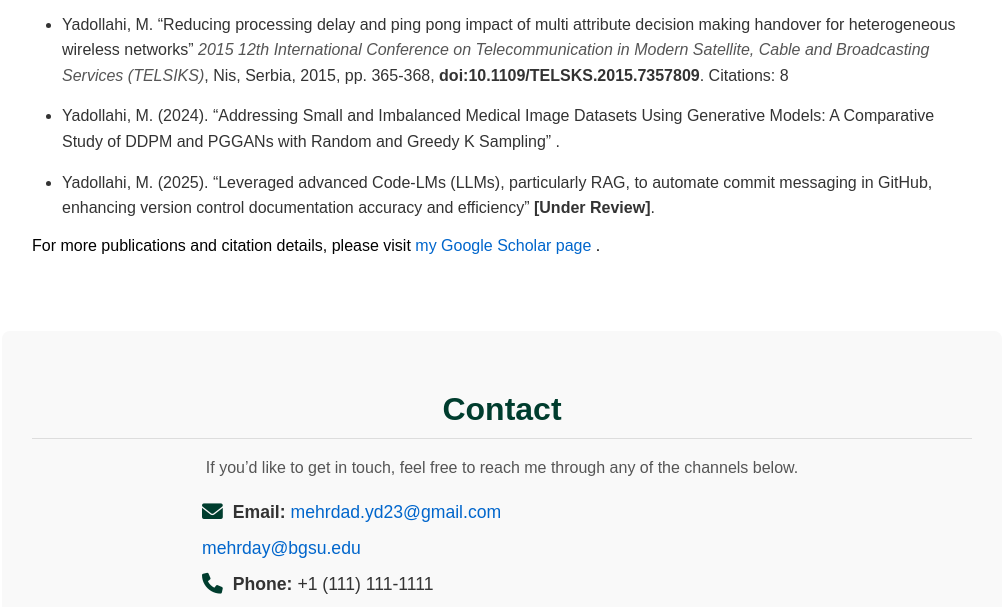
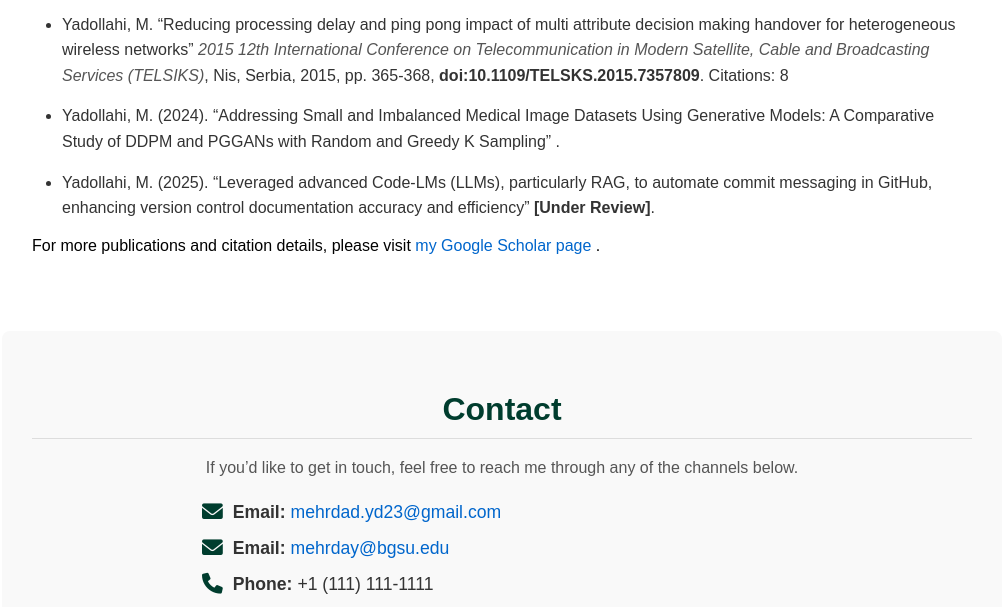
Before and after one commit to mehrdad-yadollahi/mehrdad-yadollahi, a plain HTML site: page index.html in a window 1280 px wide. Shown: the part 3014-3621 px from the top of the page, without its empty margins (248-1251 px from the left). Drawn offline with Linux system fonts and the light colour scheme.

Commit message:
Update index.html

```diff
--- a/index.html
+++ b/index.html
@@ -537,6 +537,8 @@
       <a href="mailto:mehrdad.yd23@gmail.com">mehrdad.yd23@gmail.com</a>
       </li>
       <li>
+      <i class="fas fa-envelope"></i>
+      <strong>Email:</strong>
        <a href="mailto:mehrday@bgsu.edu">mehrday@bgsu.edu</a>
     </li>
 
```
